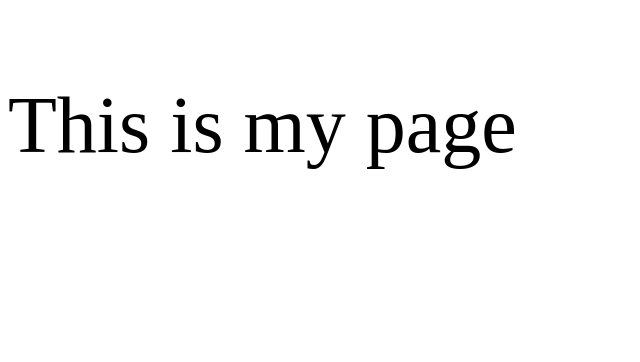
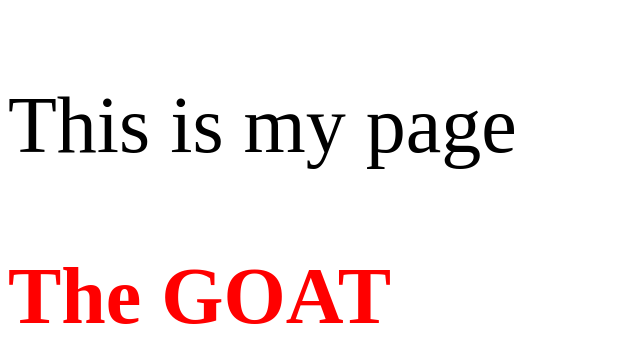
Before and after one commit to habeshawy/habeshawy.github.io, a plain HTML site: page index.html in a window 1280 px wide. Shown: the whole page, without its empty margins (0-640 px from the left). Drawn offline with Linux system fonts and the light colour scheme.

Commit message:
Update index.html

```diff
--- a/index.html
+++ b/index.html
@@ -16,5 +16,6 @@ p {
   </head>
   <body>
     <p>This is my page</p>
+    <h1>The GOAT</h1>
   </body>
 </html>
```
